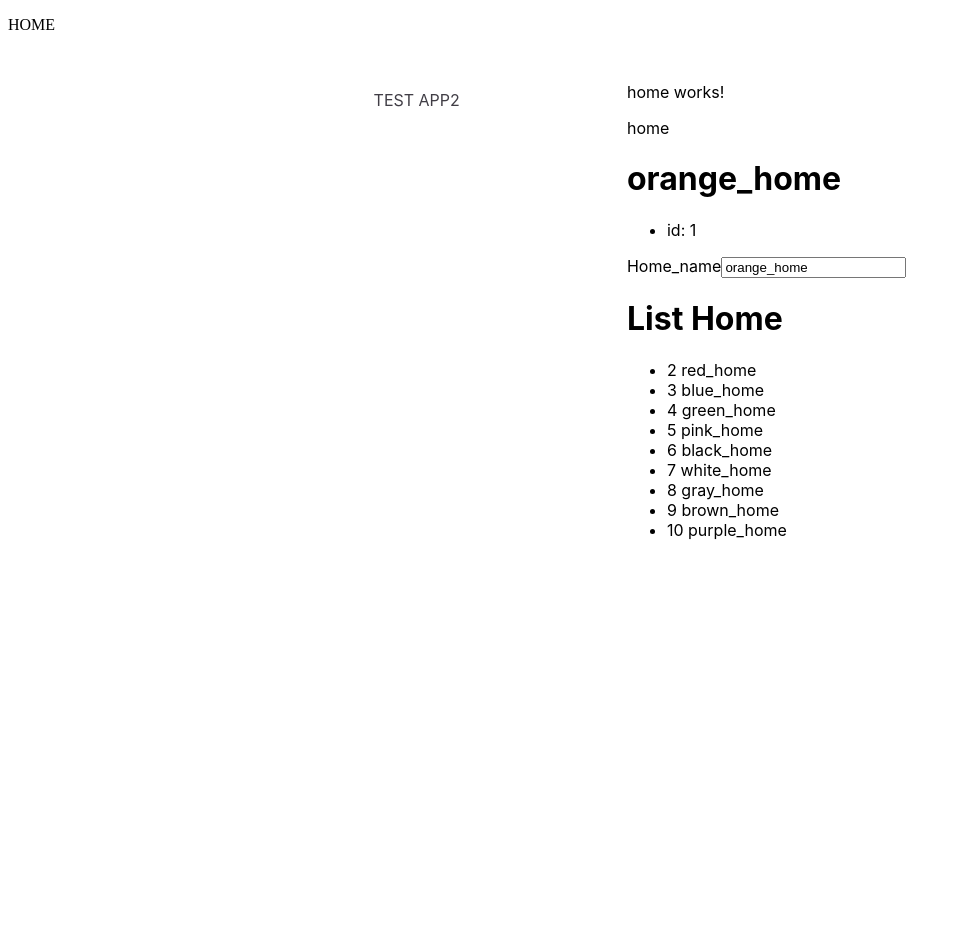
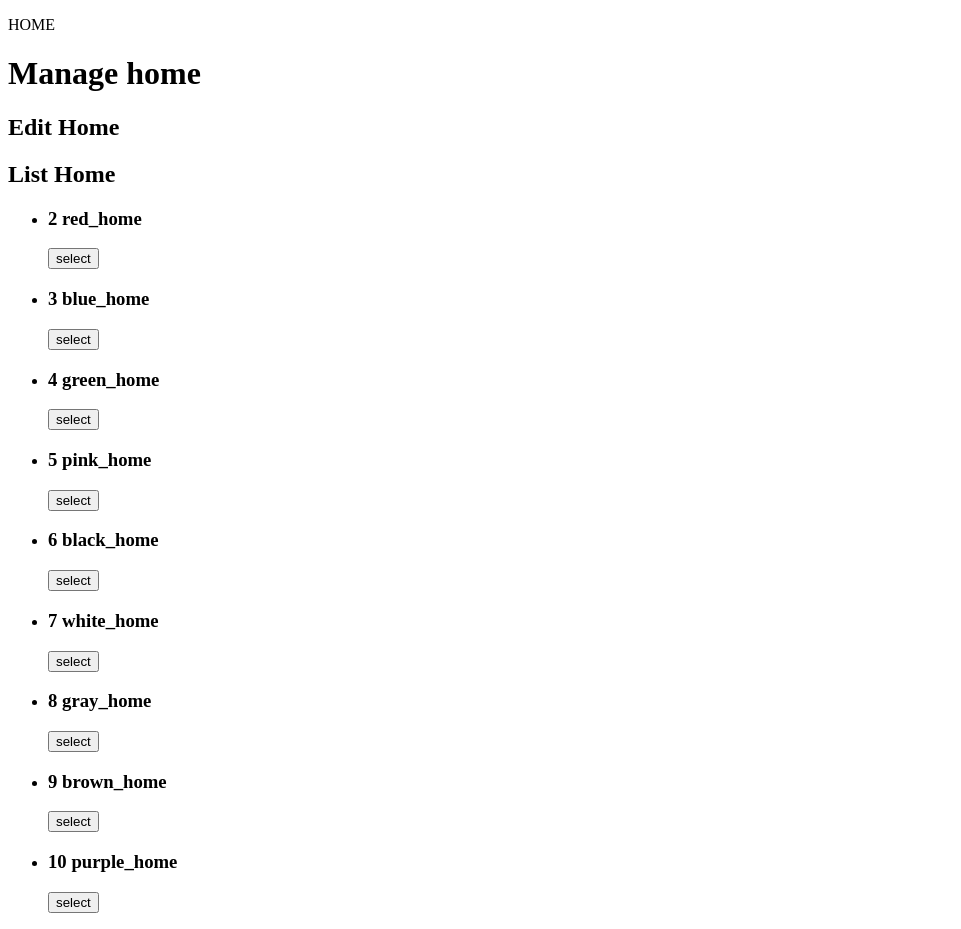
Before and after one commit to ppppppppply/EX, an Angular app: page / in a window 1280 px wide. Shown: the whole page, without its empty margins (0-961 px from the left). Before the commit the page ends 800 px from the top, so only its background shows below. Built offline with nearby package versions, Linux system fonts and the light colour scheme.

Commit message:
CHANGE variable & ADD event onSelect

```diff
--- a/src/app/app.component.html
+++ b/src/app/app.component.html
@@ -1,196 +1,5 @@
-<!-- * * * * * * * * * * * * * * * * * * * * * * * * * * * * * * * -->
-<!-- * * * * * * * * * * * The content below * * * * * * * * * * * -->
-<!-- * * * * * * * * * * is only a placeholder * * * * * * * * * * -->
-<!-- * * * * * * * * * * and can be replaced.  * * * * * * * * * * -->
-<!-- * * * * * * * * * * * * * * * * * * * * * * * * * * * * * * * -->
-<!-- * * * * * * * * * Delete the template below * * * * * * * * * -->
-<!-- * * * * * * * to get started with your project! * * * * * * * -->
-<!-- * * * * * * * * * * * * * * * * * * * * * * * * * * * * * * * -->
-
-<style>
-  :host {
-    --bright-blue: oklch(51.01% 0.274 263.83);
-    --electric-violet: oklch(53.18% 0.28 296.97);
-    --french-violet: oklch(47.66% 0.246 305.88);
-    --vivid-pink: oklch(69.02% 0.277 332.77);
-    --hot-red: oklch(61.42% 0.238 15.34);
-    --orange-red: oklch(63.32% 0.24 31.68);
-
-    --gray-900: oklch(19.37% 0.006 300.98);
-    --gray-700: oklch(36.98% 0.014 302.71);
-    --gray-400: oklch(70.9% 0.015 304.04);
-
-    --red-to-pink-to-purple-vertical-gradient: linear-gradient(
-      180deg,
-      var(--orange-red) 0%,
-      var(--vivid-pink) 50%,
-      var(--electric-violet) 100%
-    );
-
-    --red-to-pink-to-purple-horizontal-gradient: linear-gradient(
-      90deg,
-      var(--orange-red) 0%,
-      var(--vivid-pink) 50%,
-      var(--electric-violet) 100%
-    );
-
-    --pill-accent: var(--bright-blue);
-
-    font-family: "Inter", -apple-system, BlinkMacSystemFont, "Segoe UI", Roboto,
-      Helvetica, Arial, sans-serif, "Apple Color Emoji", "Segoe UI Emoji",
-      "Segoe UI Symbol";
-    box-sizing: border-box;
-    -webkit-font-smoothing: antialiased;
-    -moz-osx-font-smoothing: grayscale;
-  }
-
-  h1 {
-    font-size: 3.125rem;
-    color: var(--gray-900);
-    font-weight: 500;
-    line-height: 100%;
-    letter-spacing: -0.125rem;
-    margin: 0;
-    font-family: "Inter Tight", -apple-system, BlinkMacSystemFont, "Segoe UI", Roboto,
-      Helvetica, Arial, sans-serif, "Apple Color Emoji", "Segoe UI Emoji",
-      "Segoe UI Symbol";
-  }
-
-  p {
-    margin: 0;
-    color: var(--gray-700);
-  }
-
-  main {
-    width: 100%;
-    min-height: 100%;
-    display: flex;
-    justify-content: center;
-    align-items: center;
-    padding: 1rem;
-    box-sizing: inherit;
-    position: relative;
-  }
-
-  .angular-logo {
-    max-width: 9.2rem;
-  }
-
-  .content {
-    display: flex;
-    justify-content: space-around;
-    width: 100%;
-    max-width: 700px;
-    margin-bottom: 3rem;
-  }
-
-  .content h1 {
-    margin-top: 1.75rem;
-  }
-
-  .content p {
-    margin-top: 1.5rem;
-  }
-
-  .divider {
-    width: 1px;
-    background: var(--red-to-pink-to-purple-vertical-gradient);
-    margin-inline: 0.5rem;
-  }
-
-  .pill-group {
-    display: flex;
-    flex-direction: column;
-    align-items: start;
-    flex-wrap: wrap;
-    gap: 1.25rem;
-  }
-
-  .pill {
-    display: flex;
-    align-items: center;
-    --pill-accent: var(--bright-blue);
-    background: color-mix(in srgb, var(--pill-accent) 5%, transparent);
-    color: var(--pill-accent);
-    padding-inline: 0.75rem;
-    padding-block: 0.375rem;
-    border-radius: 2.75rem;
-    border: 0;
-    transition: background 0.3s ease;
-    font-family: var(--inter-font);
-    font-size: 0.875rem;
-    font-style: normal;
-    font-weight: 500;
-    line-height: 1.4rem;
-    letter-spacing: -0.00875rem;
-    text-decoration: none;
-  }
-
-  .pill:hover {
-    background: color-mix(in srgb, var(--pill-accent) 15%, transparent);
-  }
-
-  .pill-group .pill:nth-child(6n + 1) {
-    --pill-accent: var(--bright-blue);
-  }
-  .pill-group .pill:nth-child(6n + 2) {
-    --pill-accent: var(--french-violet);
-  }
-  .pill-group .pill:nth-child(6n + 3),
-  .pill-group .pill:nth-child(6n + 4),
-  .pill-group .pill:nth-child(6n + 5) {
-    --pill-accent: var(--hot-red);
-  }
-
-  .pill-group svg {
-    margin-inline-start: 0.25rem;
-  }
-
-  .social-links {
-    display: flex;
-    align-items: center;
-    gap: 0.73rem;
-    margin-top: 1.5rem;
-  }
-
-  .social-links path {
-    transition: fill 0.3s ease;
-    fill: var(--gray-400);
-  }
-
-  .social-links a:hover svg path {
-    fill: var(--gray-900);
-  }
-
-  @media screen and (max-width: 650px) {
-    .content {
-      flex-direction: column;
-      width: max-content;
-    }
-
-    .divider {
-      height: 1px;
-      width: 100%;
-      background: var(--red-to-pink-to-purple-horizontal-gradient);
-      margin-block: 1.5rem;
-    }
-  }
-</style>
-
 <main class="main">
   <div class="content">
-    <p>TEST APP2</p>
     <app-home></app-home>
   </div>
 </main>
-
-<!-- * * * * * * * * * * * * * * * * * * * * * * * * * * * * * * * * -->
-<!-- * * * * * * * * * * * The content above * * * * * * * * * * * * -->
-<!-- * * * * * * * * * * is only a placeholder * * * * * * * * * * * -->
-<!-- * * * * * * * * * * and can be replaced.  * * * * * * * * * * * -->
-<!-- * * * * * * * * * * * * * * * * * * * * * * * * * * * * * * * * -->
-<!-- * * * * * * * * * * End of Placeholder  * * * * * * * * * * * * -->
-<!-- * * * * * * * * * * * * * * * * * * * * * * * * * * * * * * * * -->
-
-
-<router-outlet />
--- a/src/app/app.module.ts
+++ b/src/app/app.module.ts
@@ -10,9 +10,9 @@ import { BrowserModule } from '@angular/platform-browser';
 @NgModule({
   declarations: [
     AppComponent,
-    HomeComponent
   ],
   imports: [
+    HomeComponent,
     CommonModule,
     FormsModule,
     BrowserModule
--- a/src/app/home-town.service.ts
+++ b/src/app/home-town.service.ts
@@ -1,8 +1,8 @@
 import { Injectable } from '@angular/core';
-import { Home } from './home/home.service';
+import { Interface_Home } from './home/home.service';
 
-export const HOMETOWN: Home[] = [
-  {home_code: 2, home_name: 'red_home'},
+export const HOMETOWN: Interface_Home[] = [
+  {home_code: 2, home_name: 'red_home',},
   {home_code: 3, home_name: 'blue_home'},
   {home_code: 4, home_name: 'green_home'},
   {home_code: 5, home_name: 'pink_home'},
--- a/src/app/home/home.component.html
+++ b/src/app/home/home.component.html
@@ -1,18 +1,17 @@
-<p>home works!</p>
-<p>{{title}} </p>
+<h1>{{title}} </h1>
 <div>
-    <h1>{{home.home_name}} </h1>
-    <ul>
-        <li>id: {{home.home_code}} </li>
-    </ul>
+    <h2>Edit Home</h2>
+    <!-- <input type="name" [(ngModel)]="home_1.home_name" placeholder="name"> -->
+     <div *ngIf="selectedHome">
+        <h2>ID: {{selectedHome.home_code}}</h2>
+        <label for="name">Home_name: </label>
+        <input type="name" [(ngModel)]="selectedHome.home_name" placeholder="name">
+     </div>
 </div>
-<div>
-    <label for="name">Home_name</label>
-    <input type="name" [(ngModel)]="home.home_name" placeholder="name">
-</div>
-<h1>List Home</h1>
+<h2>List Home</h2>
 <ul>
-    <li *ngFor="let home of homes">
-        <span>{{home.home_code}} {{home.home_name}} </span>
+    <li *ngFor="let pram of List_home">
+        <h3>{{pram.home_code}} {{pram.home_name}} </h3>
+        <button type="click" (click)="onSelect(pram)" >select</button>
     </li>
 </ul>
--- a/src/app/home/home.component.ts
+++ b/src/app/home/home.component.ts
@@ -1,4 +1,4 @@
-import { Home } from './home.service';
+import { Interface_Home } from './home.service';
 import { Component } from '@angular/core';
 import { FormsModule } from '@angular/forms';
 import { HOMETOWN } from '../home-town.service';
@@ -12,12 +12,16 @@ import { CommonModule } from '@angular/common';
   styleUrl: './home.component.css'
 })
 export class HomeComponent {
-  title = 'home';
+  title = 'Manage home';
 
-  home: Home = {
-    home_code: 1,
-    home_name: 'orange_home'
+  selectedHome? : Interface_Home;
+
+  List_home = HOMETOWN;
+
+  ngOnInit(): void{
   }
 
-  homes = HOMETOWN;
+  onSelect(home: Interface_Home): void{
+    this.selectedHome = home;
+  }
 }
--- a/src/app/home/home.service.ts
+++ b/src/app/home/home.service.ts
@@ -1,6 +1,6 @@
 import { Injectable } from '@angular/core';
 
-export interface Home {
+export interface Interface_Home {
   home_code : number;
   home_name : string;
 }
```
